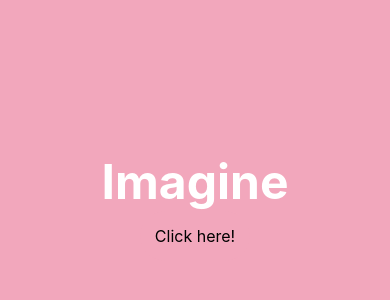
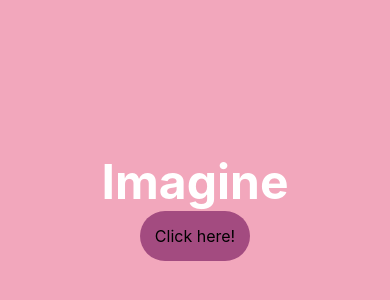
Before and after one commit to ASTROGBAE/COMP3130-example-project-workshops, a React Native app: screen / in a window 390 px wide. Shown: the part 216-516 px from the top of the page. Built offline with nearby package versions, Linux system fonts and the light colour scheme.

Commit message:
got custom button working

```diff
--- a/app/components/AppButton.js
+++ b/app/components/AppButton.js
@@ -1,29 +1,29 @@
 import React from "react";
-import { Alert, Text, StyleSheet, TouchableOpacity, View } from "react-native";
+import { Text, StyleSheet, TouchableOpacity, View } from "react-native";
 
 import AppColors from "../config/AppColors";
 import AppText from "./AppText";
 
 function AppButton({title,onPress}) {
     return (
-        <TouchableOpacity>
-            <View style={styles.button}>
-                    <Text style={[styles.text, AppText.styles]}>{title}</Text>
-            </View>
+        <TouchableOpacity onPress={onPress} style={styles.button}>
+                <Text style={[styles.text, AppText.styles]}>{title}</Text>
         </TouchableOpacity>
     );
 }
 
-export default AppButton;
-
 const styles = StyleSheet.create({
     button: {
-        backgroundColor: AppColors.primary,
+        backgroundColor: AppColors.secondary,
         borderRadius: 50,
+        width: '100%',
         padding: 15,
-        width: '100%',
+        justifyContent: 'center',
+        alignItems:'center',
     },
     text: {
         fontSize:16
     }
 });
+
+export default AppButton;
```
